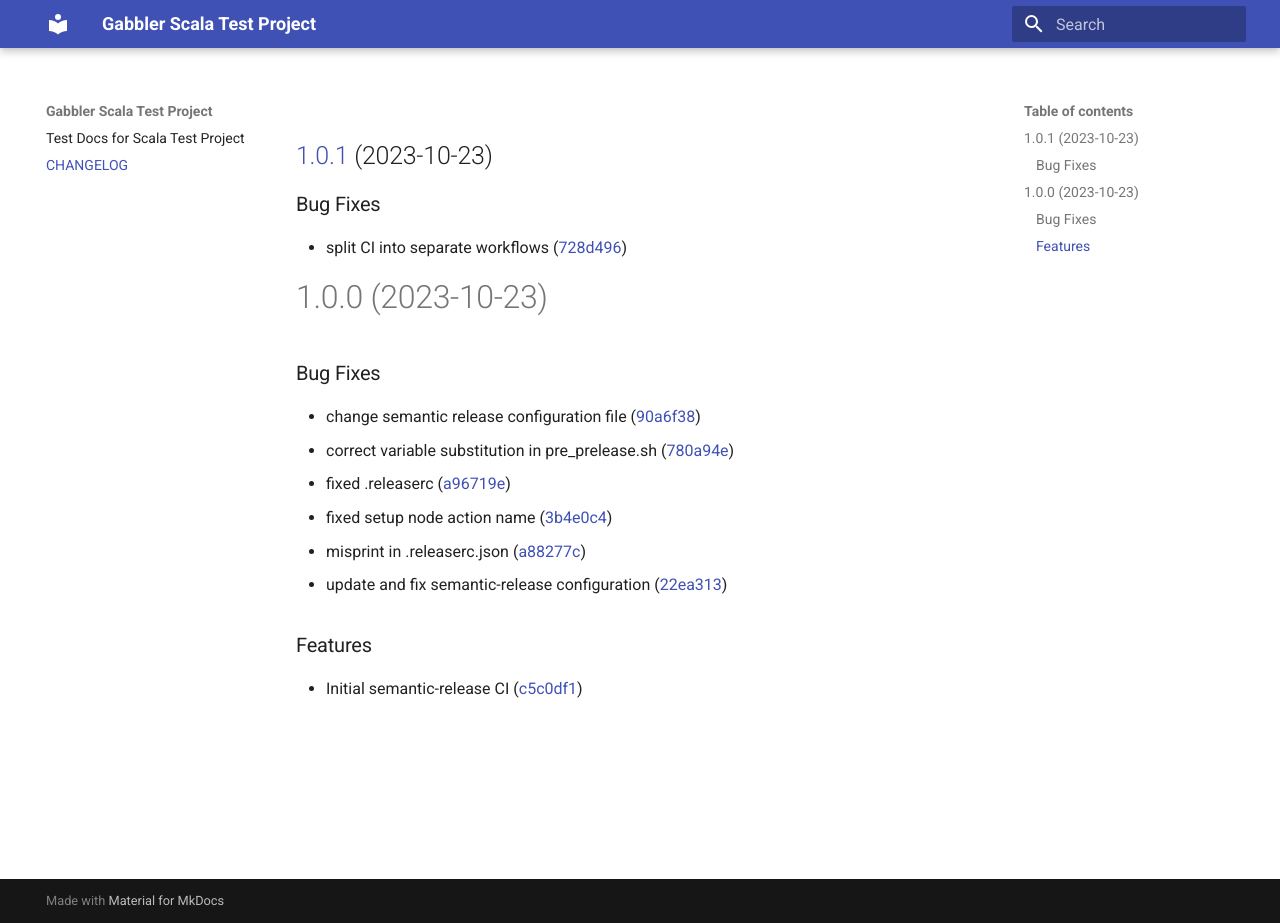
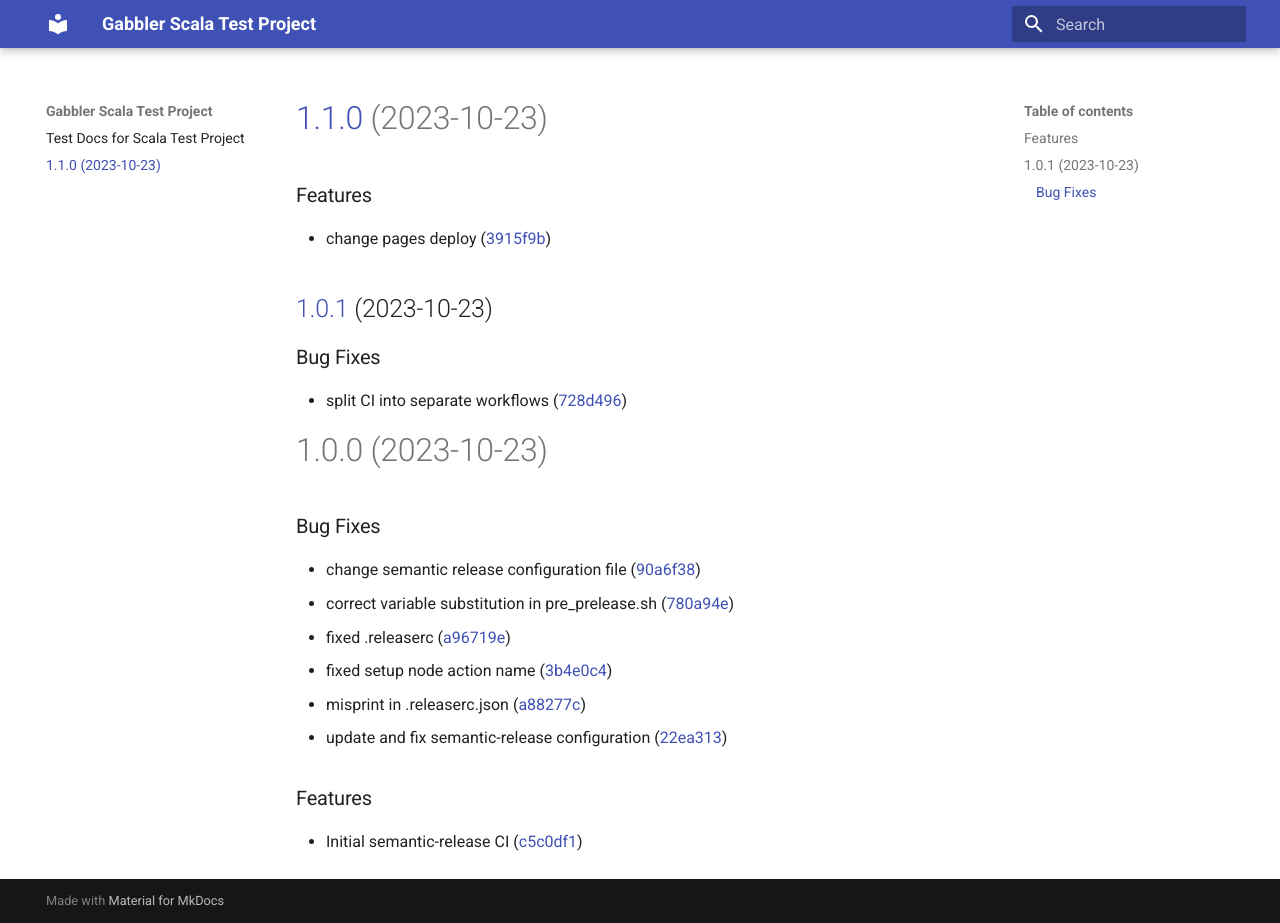
Before and after one commit to gabb1er/Scala-Test-Project, an MkDocs documentation site: the page built from docs/CHANGELOG.md, in a window 1280 px wide and 923 px high. Built offline with MkDocs 1.6.1 and Material for MkDocs 9.7.7, drawn with Linux system fonts in a browser that asks for light colours.

Commit message:
chore (release): 1.1.0 [skip ci]
# [1.1.0](https://github.com/gabb1er/Scala-Test-Project/compare/v1.0.1...v1.1.0) (2023-10-23)

### Features

* change pages deploy ([3915f9b](https://github.com/gabb1er/Scala-Test-Project/commit/3915f9b83c32cb8f6fc948c0da918abad7120aa7))

```diff
--- a/docs/CHANGELOG.md
+++ b/docs/CHANGELOG.md
@@ -1,3 +1,10 @@
+# [1.1.0](https://github.com/gabb1er/Scala-Test-Project/compare/v1.0.1...v1.1.0) (2023-10-23)
+
+
+### Features
+
+* change pages deploy ([3915f9b](https://github.com/gabb1er/Scala-Test-Project/commit/3915f9b83c32cb8f6fc948c0da918abad7120aa7))
+
 ## [1.0.1](https://github.com/gabb1er/Scala-Test-Project/compare/v1.0.0...v1.0.1) (2023-10-23)
 
 
```
Also changed, not shown: docs/index.md (+1 -1 lines), 1 other file.
